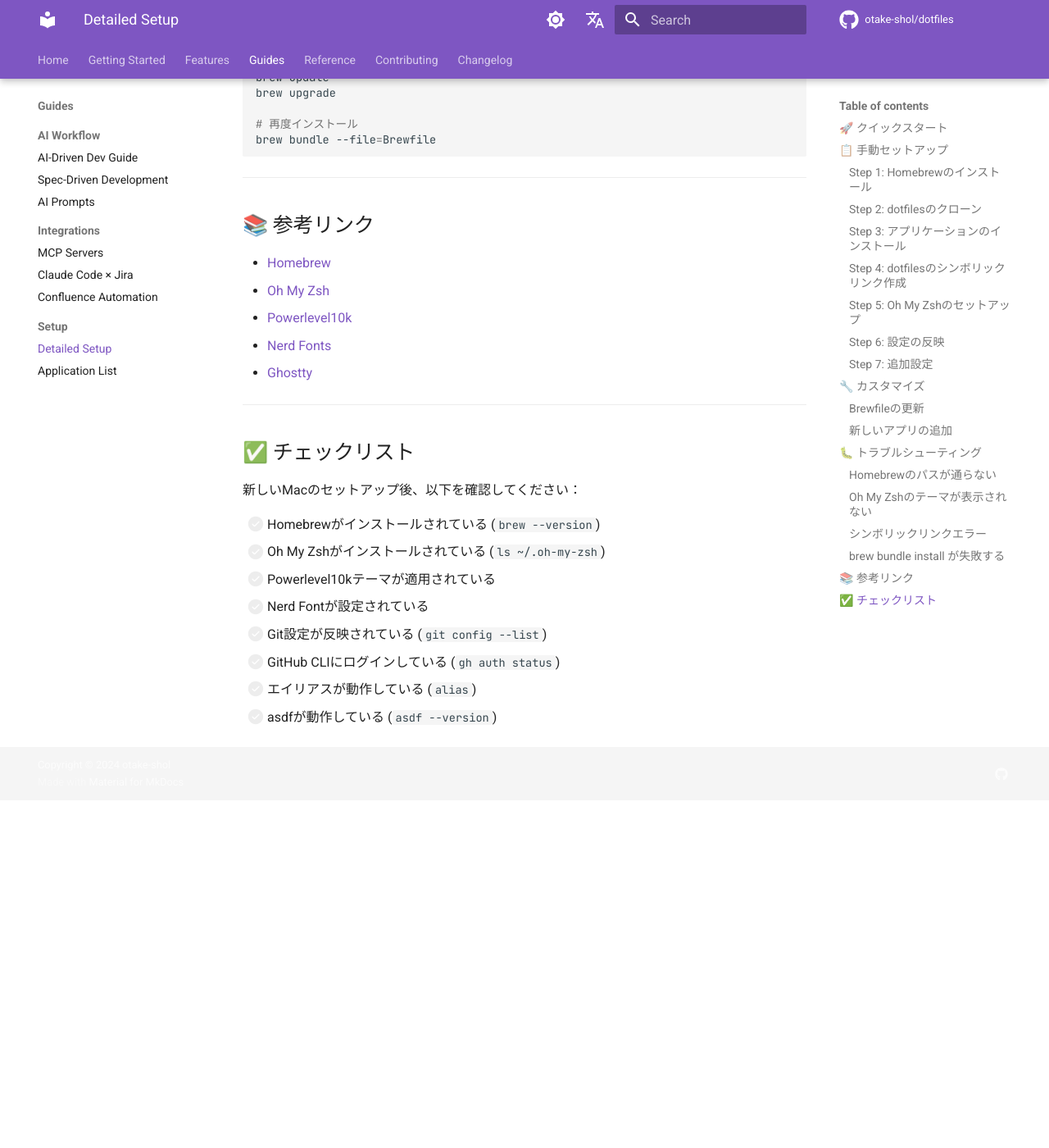
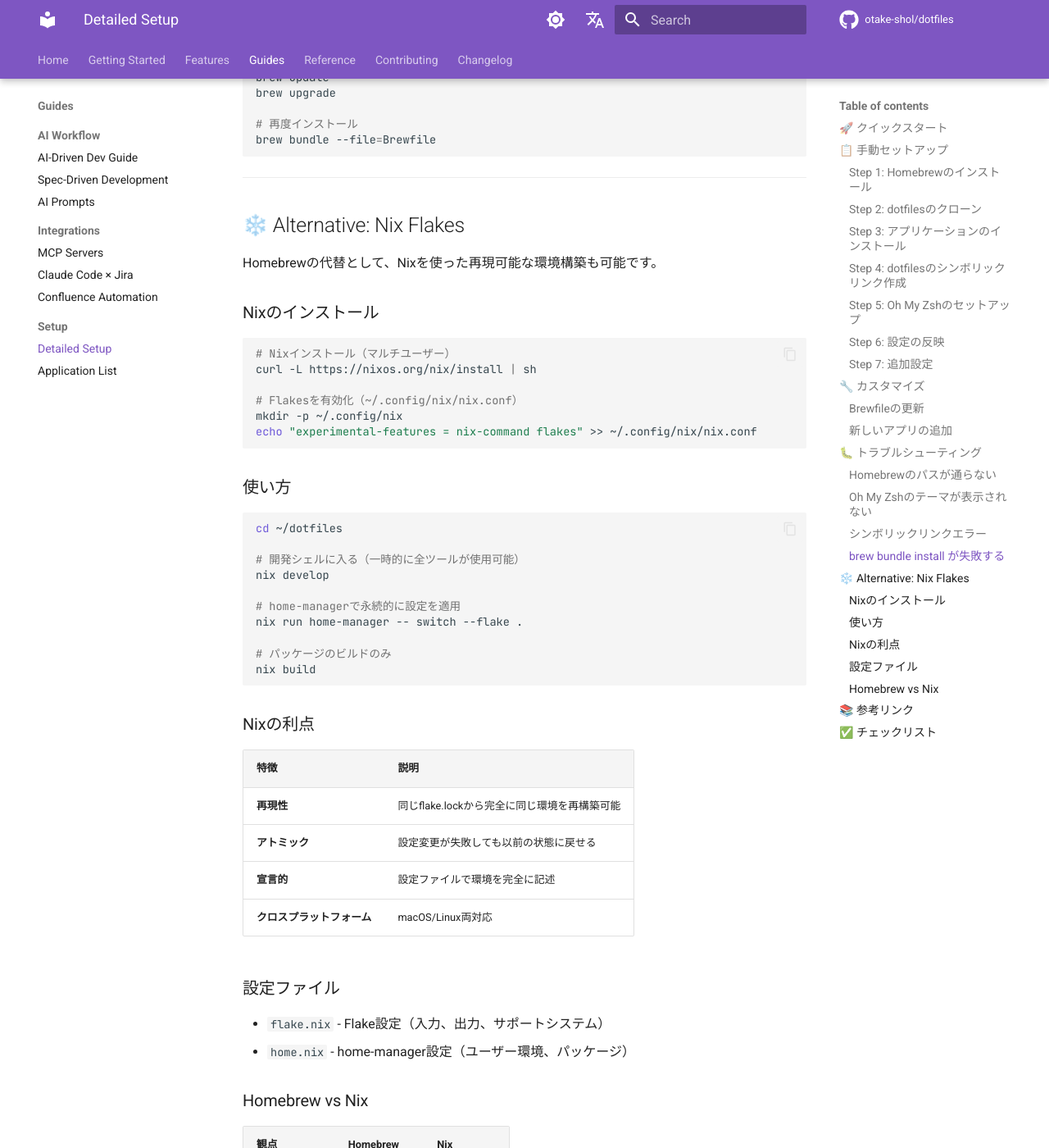
Before and after one commit to otake-shol/dotfiles, an MkDocs documentation site: the page built from docs/setup/SETUP.md, in a window 1280 px wide and 1400 px high, scrolled down 4602 px. Shown: the whole window at 82% size. Built offline with MkDocs 1.6.1 and Material for MkDocs 9.7.7, drawn with Linux system fonts in a browser that asks for light colours; comment, search, counter and statistics services are not loaded; before the commit the page ends 5578 px from its top, so only the background shows below that; some of the changed text lies outside the part shown.

Commit message:
feat: 品質向上（editorconfig拡充、Nixドキュメント、テスト追加）
- .editorconfig: Nix, zsh, TOML, Bats, Dockerfile, Git設定追加
- docs/setup/SETUP.md: Nix Flakesセクション追加
  - インストール手順、使い方、Homebrew比較表
- tests/lib-common.bats: 新機能のテスト追加
  - require_command インストールヒント表示
  - _get_install_hint macOS判定
  - require_version バージョンチェック

Co-Authored-By: Claude Opus 4.5 <noreply@anthropic.com>

````diff
--- a/docs/setup/SETUP.md
+++ b/docs/setup/SETUP.md
@@ -220,6 +220,62 @@ brew bundle --file=Brewfile
 
 ---
 
+## ❄️ Alternative: Nix Flakes
+
+Homebrewの代替として、Nixを使った再現可能な環境構築も可能です。
+
+### Nixのインストール
+
+```bash
+# Nixインストール（マルチユーザー）
+curl -L https://nixos.org/nix/install | sh
+
+# Flakesを有効化（~/.config/nix/nix.conf）
+mkdir -p ~/.config/nix
+echo "experimental-features = nix-command flakes" >> ~/.config/nix/nix.conf
+```
+
+### 使い方
+
+```bash
+cd ~/dotfiles
+
+# 開発シェルに入る（一時的に全ツールが使用可能）
+nix develop
+
+# home-managerで永続的に設定を適用
+nix run home-manager -- switch --flake .
+
+# パッケージのビルドのみ
+nix build
+```
+
+### Nixの利点
+
+| 特徴 | 説明 |
+|------|------|
+| **再現性** | 同じflake.lockから完全に同じ環境を再構築可能 |
+| **アトミック** | 設定変更が失敗しても以前の状態に戻せる |
+| **宣言的** | 設定ファイルで環境を完全に記述 |
+| **クロスプラットフォーム** | macOS/Linux両対応 |
+
+### 設定ファイル
+
+- `flake.nix` - Flake設定（入力、出力、サポートシステム）
+- `home.nix` - home-manager設定（ユーザー環境、パッケージ）
+
+### Homebrew vs Nix
+
+| 観点 | Homebrew | Nix |
+|------|----------|-----|
+| 学習コスト | 低 | 高 |
+| 再現性 | 中 | 高 |
+| macOSアプリ | ✅ Cask対応 | △ 限定的 |
+| 設定管理 | 別途必要 | 統合可能 |
+| 推奨 | 一般ユーザー | DevOps/SRE |
+
+---
+
 ## 📚 参考リンク
 
 - [Homebrew](https://brew.sh/)
@@ -227,6 +283,8 @@ brew bundle --file=Brewfile
 - [Powerlevel10k](https://github.com/romkatv/powerlevel10k)
 - [Nerd Fonts](https://www.nerdfonts.com/)
 - [Ghostty](https://ghostty.org/)
+- [Nix](https://nixos.org/)
+- [home-manager](https://github.com/nix-community/home-manager)
 
 ---
 
````
Also changed, not shown: 2 other files.
